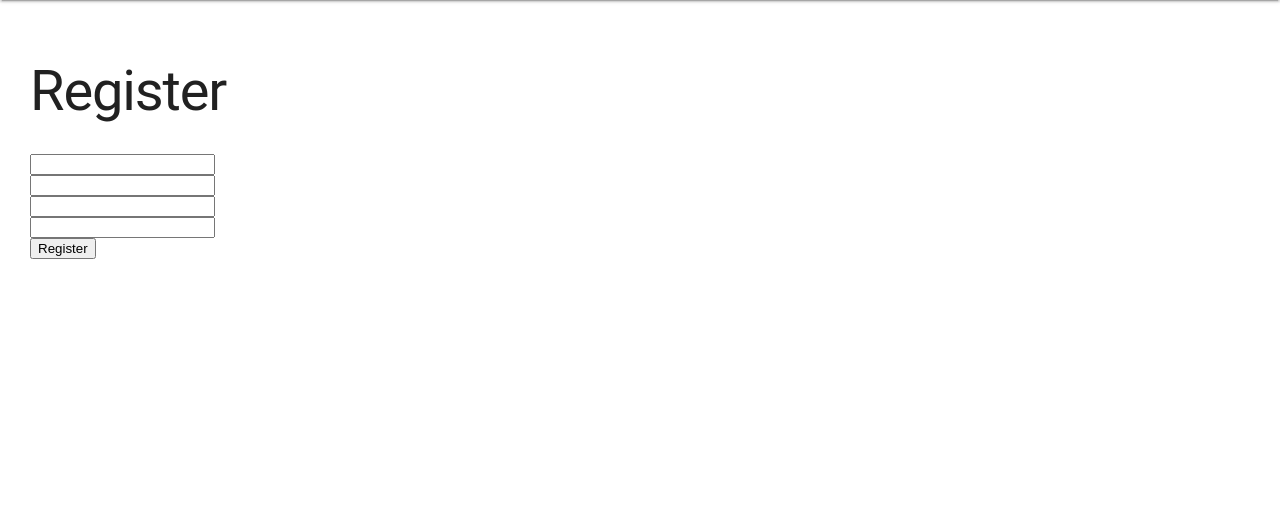
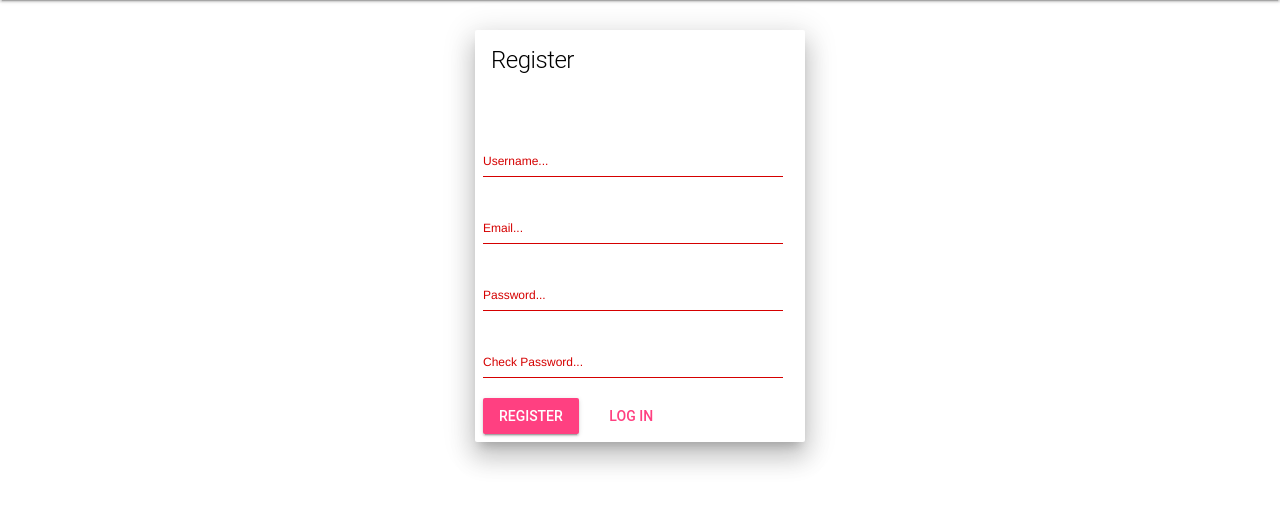
Before and after one commit to crunck78/django_chat_app, a Django app: page /register/ in a window 1280 px wide. Shown: the part 64-571 px from the top of the page. Run offline with Django 4.2, Linux system fonts and the light colour scheme.

Commit message:
register style and layout frontend

```diff
--- a/django_chat_app/chat/templates/auth/register.html
+++ b/django_chat_app/chat/templates/auth/register.html
@@ -1,32 +1,57 @@
 {% extends "base.html" %}
 {% block content %}
-<h1>Register</h1>
+{% load static %}
+<link rel="stylesheet" href="{% static 'css/register.css' %}">
+<div class="mdl-card  mdl-card--border mdl-shadow--16dp">
+    <div class="mdl-card__title">
+        <h1 class="mdl-card__title-text">Register</h1>
+    </div>
+    <div class="mdl-card__media">
 
+    </div>
+    <div class="mdl-card__supporting-text">
         {% if passwordNotMatch %}
-<p>Password does not match!</p>
+        <h6 class="error-text">Password does not match!</h6>
         {% endif %}
-
+    </div>
+    <div class="mdl-card__actions">
         <form method="post" action="/register/">
             {% csrf_token %}
             <input type="hidden" name="redirect" value="{{ redirect }}">
-    <div>
-        <input name="username" type="text">
+            <div class="mdl-textfield mdl-js-textfield mdl-textfield--floating-label">
+                <input name="username" class="mdl-textfield__input" type="text" required>
+                <label class="mdl-textfield__label" for="username">Username...</label>
+            </div>
+
+            <div class="mdl-textfield mdl-js-textfield mdl-textfield--floating-label">
+                <input name="email" class="mdl-textfield__input" type="email" required>
+                <label class="mdl-textfield__label" for="email">Email...</label>
+            </div>
+
+            <div class="mdl-textfield mdl-js-textfield mdl-textfield--floating-label">
+                <input name="password" class="mdl-textfield__input" type="password" required>
+                <label class="mdl-textfield__label" for="password">Password...</label>
+            </div>
+
+            <div class="mdl-textfield mdl-js-textfield mdl-textfield--floating-label">
+                <input name="check_password" class="mdl-textfield__input" type="password" required>
+                <label class="mdl-textfield__label" for="check_password">Check Password...</label>
             </div>
 
             <div>
-        <input name="email" type="email">
-    </div>
+                <button type="submit"
+                    class="mdl-button mdl-js-button mdl-button--raised mdl-js-ripple-effect mdl-button--accent">
+                    Register
+                </button>
+                {% if redirect %}
+                <a class="mdl-button mdl-js-button mdl-button--accent" href="/login/?next=/chat/">Log In</a>
+                {% endif %}
 
-    <div>
-        <input name="password" type="password">
-    </div>
-
-    <div>
-        <input name="check_password" type="password">
-    </div>
-
-    <div>
-        <button type="submit">Register</button>
+                {% if redirect == None %}
+                <a class="mdl-button mdl-js-button mdl-button--accent" href="/login/">Log In</a>
+                {% endif %}
             </div>
         </form>
+    </div>
+</div>
 {% endblock %}
--- /dev/null
+++ b/django_chat_app/static/css/register.css
@@ -0,0 +1,4 @@
+.page-content {
+    display: flex;
+    justify-content: center;
+}
--- a/django_chat_app/static/css/style.css
+++ b/django_chat_app/static/css/style.css
@@ -9,3 +9,8 @@
 .mdl-layout__drawer .mdl-navigation .log-out{
     margin-top: auto;
 }
+
+.error-text{
+    color: red;
+    text-decoration: underline;
+}
```
Also changed, not shown: django_chat_app/chat/templates/auth/login.html (+9 -9 lines). Lines whose indentation alone changed are shown as unchanged.
